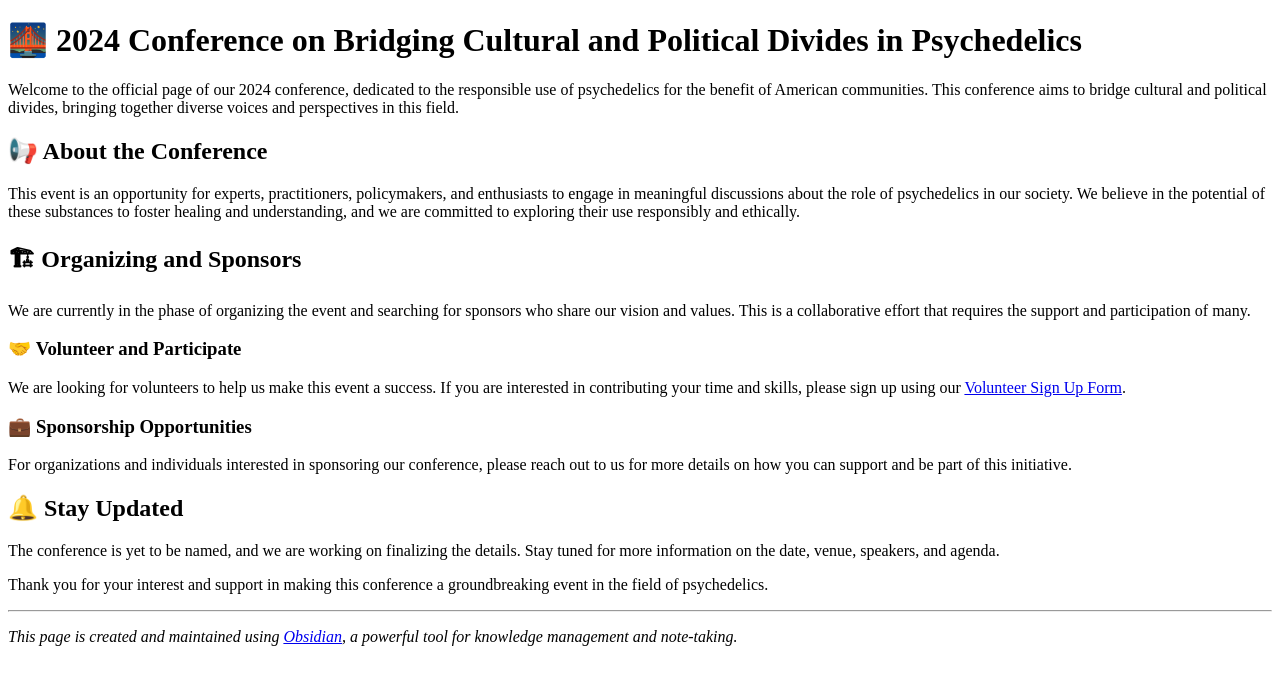
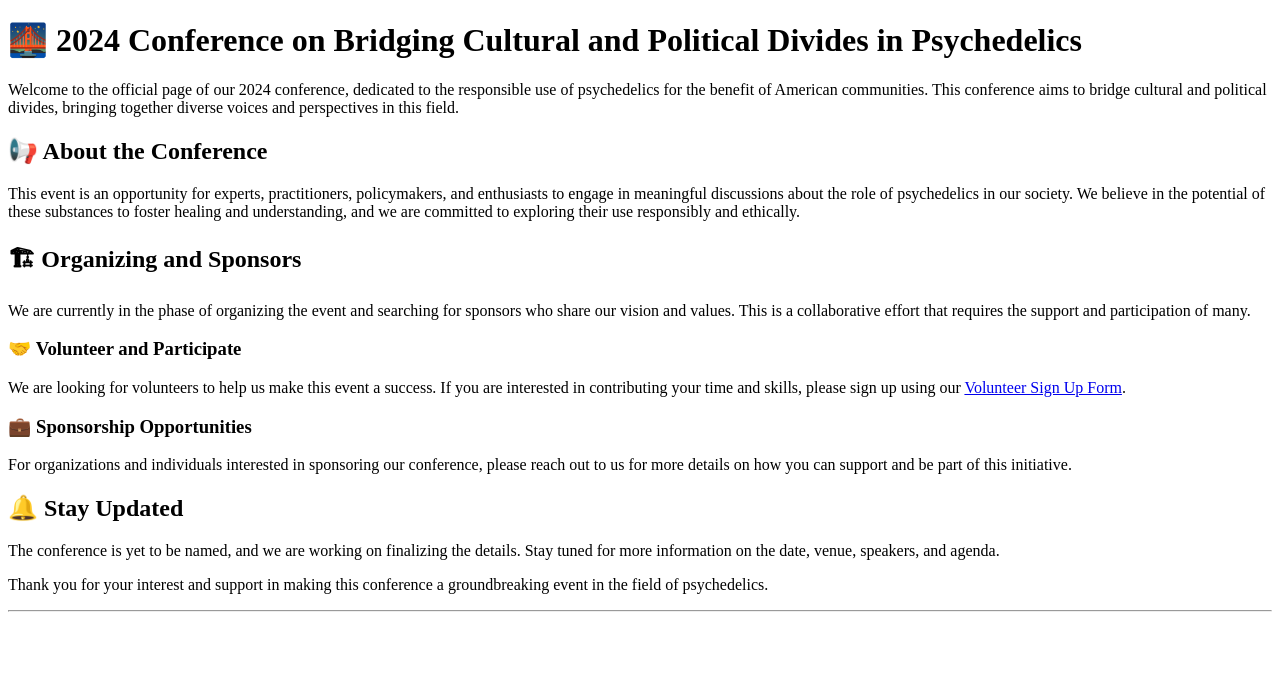
Before and after one commit to jonmiller99/mijr.github.io, a plain HTML site: page index.html in a window 1280 px wide. Drawn offline with Linux system fonts and the light colour scheme.

Commit message:
index.html

```diff
--- a/index.html
+++ b/index.html
@@ -18,7 +18,6 @@
 <p>The conference is yet to be named, and we are working on finalizing the details. Stay tuned for more information on the date, venue, speakers, and agenda.</p>
 <p>Thank you for your interest and support in making this conference a groundbreaking event in the field of psychedelics.</p>
 <hr>
-<p><em>This page is created and maintained using <a href="https://obsidian.md/">Obsidian</a>, a powerful tool for knowledge management and note-taking.</em></p>
 
 
 </body>
```
